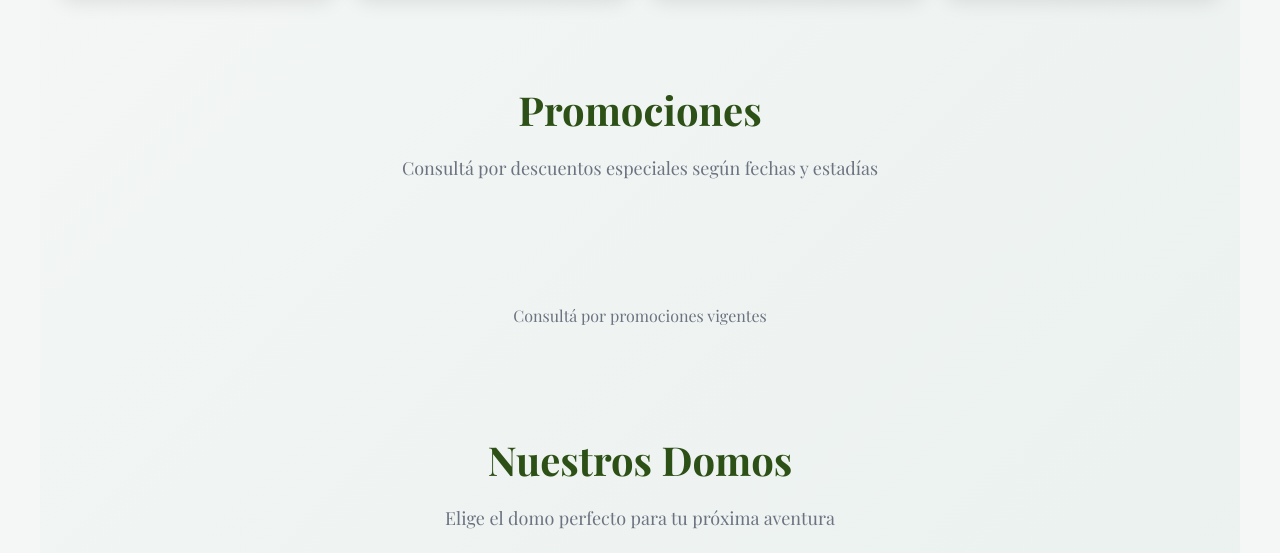
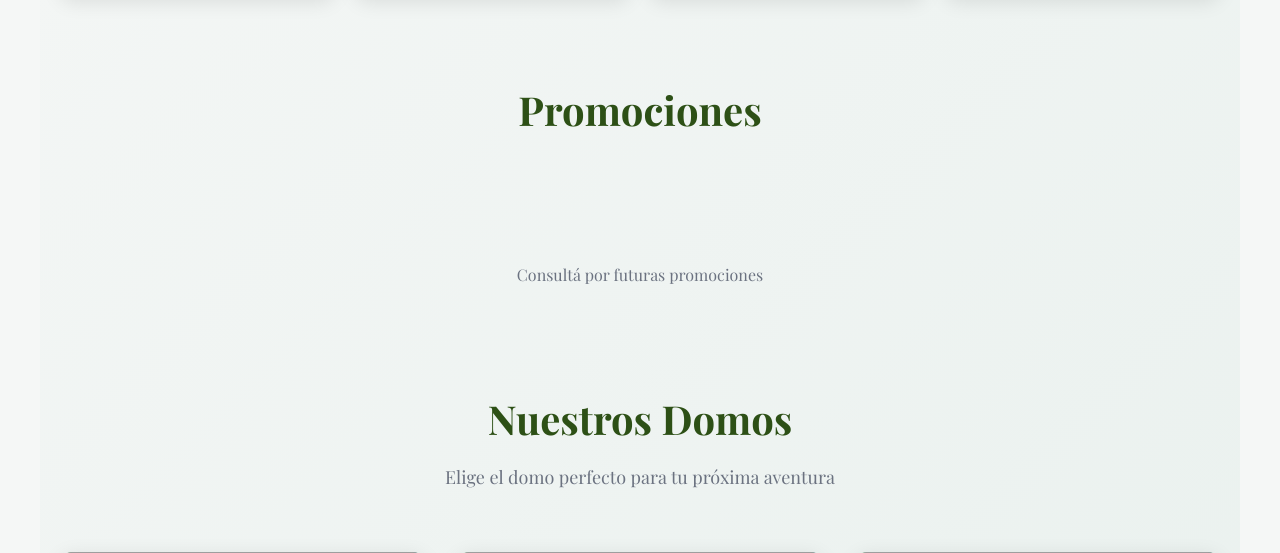
Before and after one commit to Nicodiaz1/gestion_reservas_domos, a Flask app: page / in a window 1280 px wide. Shown: the part 1247-1800 px from the top of the page. Run offline with Flask 2, Linux system fonts and the light colour scheme; data comes from the database, SQL or seed files in the repository; data that the repository does not hold is empty; grey boxes are pictures that could not be loaded.

Commit message:
Update promotions empty message and remove subtitle

```diff
--- a/static/script.js
+++ b/static/script.js
@@ -73,7 +73,7 @@ async function cargarPromociones() {
         const res = await fetch('/api/promociones');
         const data = await res.json();
         if (!Array.isArray(data) || data.length === 0) {
-            grid.innerHTML = '<p class="loading">Consultá por promociones vigentes</p>';
+            grid.innerHTML = '<p class="loading">Consultá por futuras promociones</p>';
             return;
         }
         grid.innerHTML = data.map((promo) => `
@@ -85,7 +85,7 @@ async function cargarPromociones() {
             </div>
         `).join('');
     } catch (error) {
-        grid.innerHTML = '<p class="loading">Consultá por promociones vigentes</p>';
+        grid.innerHTML = '<p class="loading">Consultá por futuras promociones</p>';
     }
 }
 
--- a/templates/index.html
+++ b/templates/index.html
@@ -65,7 +65,6 @@
         <section id="promociones" class="promociones-section">
             <div class="section-header">
                 <h2>Promociones</h2>
-                <p>Consultá por descuentos especiales según fechas y estadías</p>
             </div>
             <div id="promocionesGrid" class="promociones-grid"></div>
         </section>
```
